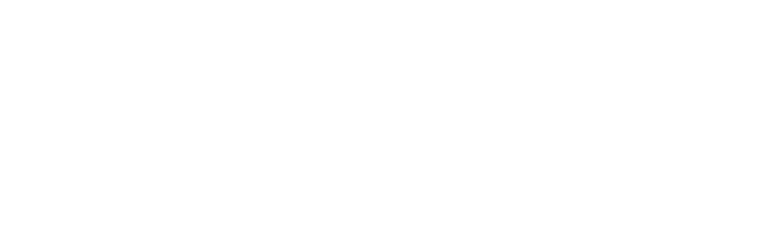
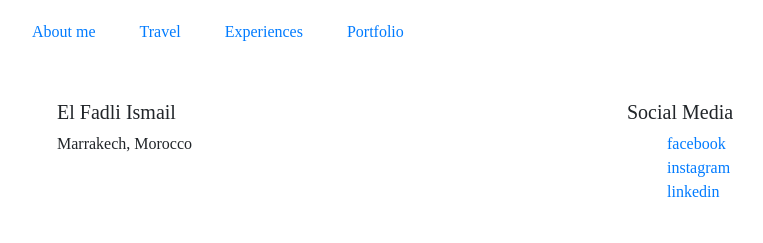
Before and after one commit to TheCooperMan/ElFadliIsmail, a plain HTML site: page experience.html in a window 1280 px wide. Shown: the whole page, without its empty margins (28-791 px from the left). Drawn offline with nearby package versions, Linux system fonts and the light colour scheme.

Commit message:
add header and footer to all pages.

```diff
--- a/experience.html
+++ b/experience.html
@@ -0,0 +1,42 @@
+<!DOCTYPE html>
+<html>
+    <head>
+        <title>Experiences - ELFadli Ismail</title>
+        <meta name="viewport" content="width=device-width, initial-scale=1.0">
+        <link rel="stylesheet" href="style.css">
+        <link rel="stylesheet" href="https://stackpath.bootstrapcdn.com/bootstrap/4.1.3/css/bootstrap.min.css" integrity="sha384-MCw98/SFnGE8fJT3GXwEOngsV7Zt27NXFoaoApmYm81iuXoPkFOJwJ8ERdknLPMO" crossorigin="anonymous">
+    </head>
+    <body>
+        <header>
+            <nav>
+                <ul>
+                    <li><a href="index.html">About me</a></li>
+                    <li><a href="travel.html">Travel</a></li>
+                    <li><a href="experience.html">Experiences</a></li>
+                    <li><a href="portfolio.html">Portfolio</a></li>
+                </ul>
+            </nav>
+        </header>
+        <main>
+
+        </main>
+        <footer>
+            <div class="container">
+                <div class="row">
+                    <div class="col">
+                        <h5>El Fadli Ismail</h5>
+                        <p> Marrakech, Morocco</p>
+                    </div>
+                    <div class="col">
+                        <h5>Social Media</h5>
+                        <ul>
+                            <li><a href="#">facebook</a></li>
+                            <li><a href="#">instagram</a></li>
+                            <li><a href="#">linkedin</a></li>
+                        </ul>
+                    </div>
+                </div>
+            </div>
+        </footer>
+    </body>
+</html>
```
Also changed, not shown: index.html (+3 -3 lines), portfolio.html (+42 -0 lines), travel.html (+42 -0 lines).
